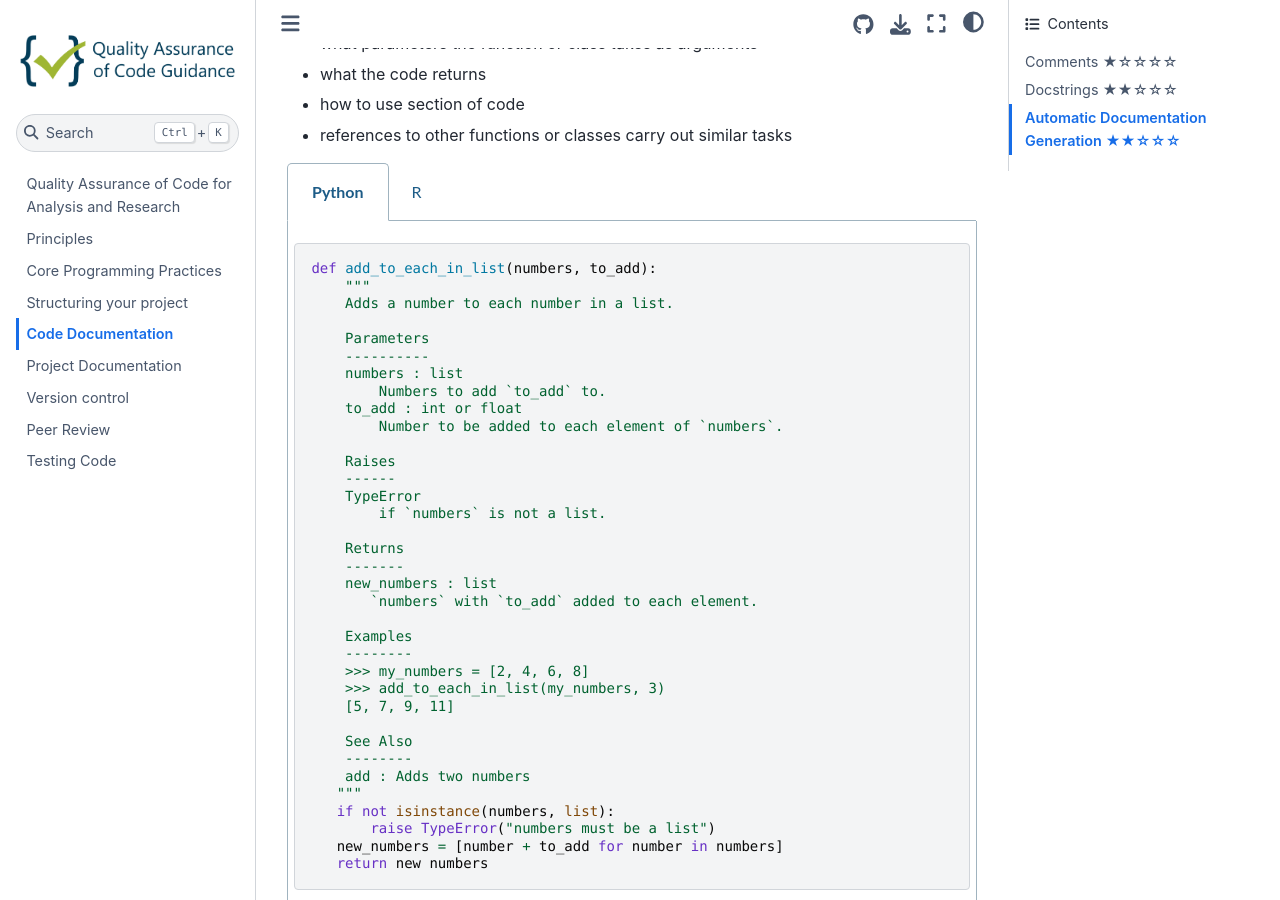
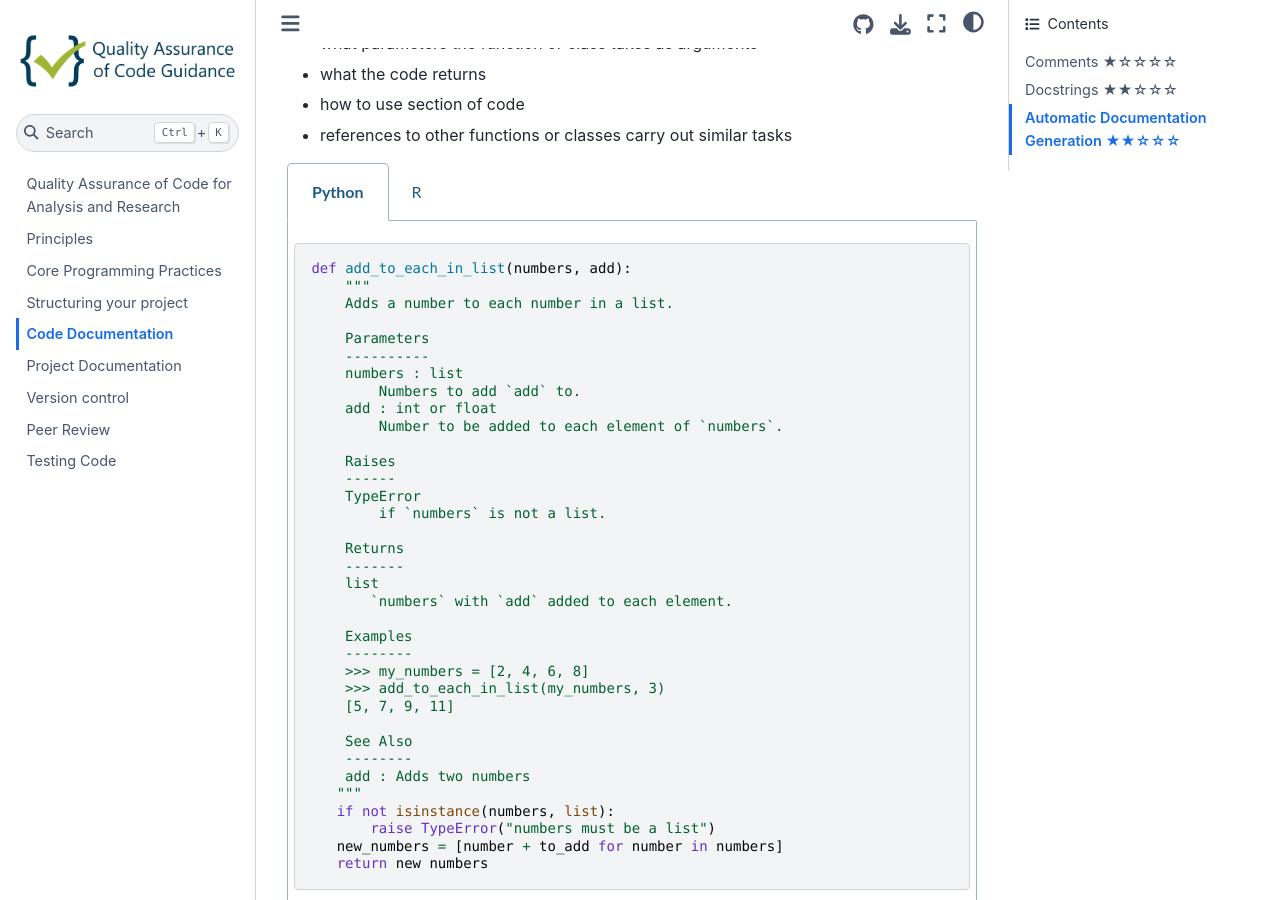
Before and after one commit to best-practice-and-impact/qa-of-code-guidance, a Jupyter Book: the page built from book/code_documentation.md, in a window 1280 px wide and 900 px high, scrolled down 2074 px. Built offline with Jupyter Book 1.0.4 settings and Sphinx 7.4.7 and the Sphinx Book theme 1.1.4, drawn with Linux system fonts in a browser that asks for light colours.

Commit message:
Add minor text edits

`````diff
--- a/book/code_documentation.md
+++ b/book/code_documentation.md
@@ -18,6 +18,17 @@
 
 # Set total to the sum of number_1 and number_2
 total = number_1 + number_2
+```
+
+```{code-tab} r R
+# Set number_1 to 5
+number_1 <- 5
+
+# Set number_2 to 9
+number_2 <- 9
+
+# Set total to the sum of number_1 and number_2
+total <- number_1 + number_2
 ```
 
 ````
@@ -89,15 +100,15 @@
 ````{tabs}
 
 ```{code-tab} py
-def add_to_each_in_list(numbers, to_add):
+def add_to_each_in_list(numbers, add):
     """
     Adds a number to each number in a list.
 
     Parameters
     ----------
     numbers : list
-        Numbers to add `to_add` to.
-    to_add : int or float
+        Numbers to add `add` to.
+    add : int or float
         Number to be added to each element of `numbers`.
 
     Raises
@@ -107,8 +118,8 @@
 
     Returns
     -------
-    new_numbers : list
-       `numbers` with `to_add` added to each element.
+    list
+       `numbers` with `add` added to each element.
 
     Examples
     --------
`````
Also changed, not shown: other parts of book/code_documentation.md (+20 -1 lines), book/index.md (+0 -5 lines).
